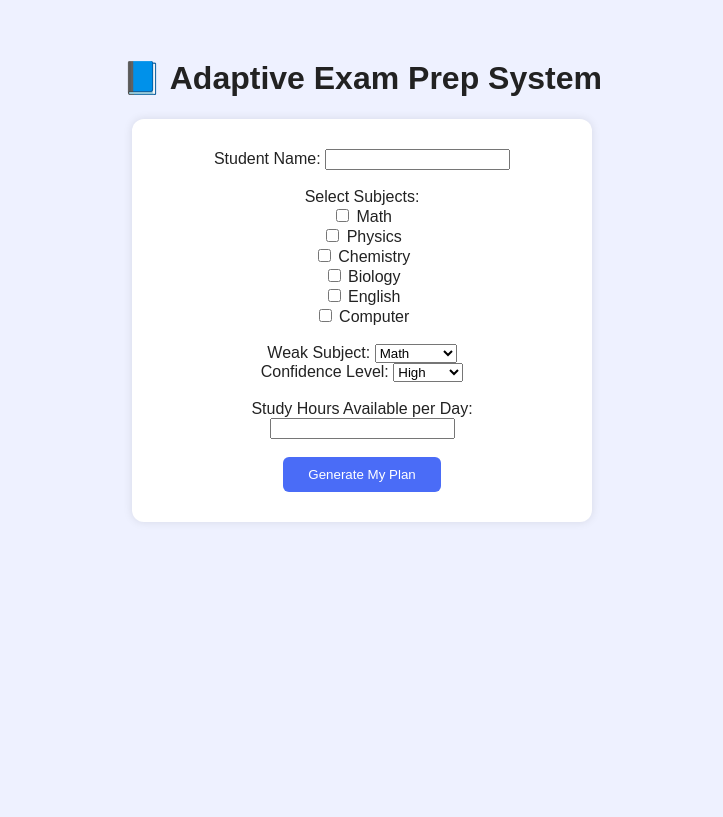
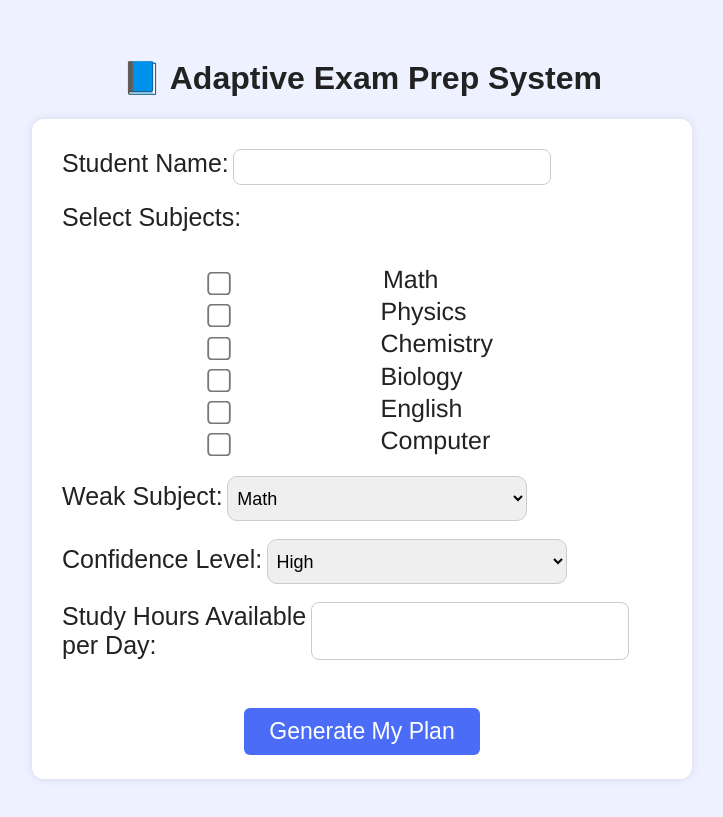
Before and after one commit to rg3945057-netizen/EXAMPREP, a Flask app: page / in a window 1280 px wide. Shown: the whole page, without its empty margins (278-1001 px from the left). Before the commit the page ends 522 px from the top, so only its background shows below. Run offline with Flask 3, Linux system fonts and the light colour scheme.

Commit message:
jaybajrang

```diff
--- /dev/null
+++ b/static/css/shivansh.css
@@ -0,0 +1,107 @@
+body {
+  font-family: 'Poppins', sans-serif;
+  background-color: #eef1ff;
+  text-align: center;
+  color: #222;
+  padding: 30px;
+}
+
+form {
+  background: white;
+  padding: 30px;
+  border-radius: 12px;
+  width: 600px;
+  height: 600px;
+  margin: auto;
+  box-shadow: 0 0 10px rgba(0,0,0,0.1);
+  text-align: left;
+}
+label{
+    font-size: 25px;
+}
+#nattu{
+    margin-bottom: 15px;
+}
+input {
+  width: 300px;
+  padding: 8px;
+  border-radius: 8px;
+  border: 1px solid #ccc;
+  font-size: 16px;
+}
+input[type="checkbox"] {
+  transform: scale(1.8);
+  vertical-align: middle;
+  margin-right: 8px;
+  margin: 7px;
+}
+.big-dropdown {
+  width: 300px;
+  height: 45px;
+  font-size: 18px;
+  border-radius: 10px;
+  padding: 5px;
+  border: 1px solid #ccc;
+}
+#jatayu{
+    margin-bottom: 18px;
+}
+option{
+    font-size: larger;
+}
+
+#bromo{
+    display: flex;
+}
+#jp{
+    padding-right: 5px;
+}
+
+button {
+  background-color: #4A6CF7;
+  color: white;
+  padding: 10px 25px;
+  border: none;
+  border-radius: 6px;
+  cursor: pointer;
+  font-size: 23px;
+}
+
+button:hover {
+  background-color: #3758e1;
+}
+
+table {
+  margin: 20px auto;
+  border-collapse: collapse;
+  width: 80%;
+}
+
+th, td {
+  border: 1px solid #ccc;
+  padding: 10px;
+}
+
+th {
+  background-color: #4A6CF7;
+  color: white;
+}
+
+a {
+  color: #4A6CF7;
+  text-decoration: none;
+}
+
+ul {
+  text-align: left;
+  display: inline-block;
+  margin-top: 20px;
+}
+#sugriv {
+    text-align: center;
+    margin: 30px;
+}
+.bpbp{
+    font-weight: lighter;
+    font-family: 'Franklin Gothic Medium', 'Arial Narrow', Arial, sans-serif;
+}
--- a/templates/index.html
+++ b/templates/index.html
@@ -3,7 +3,7 @@
 <head>
   <meta charset="UTF-8">
   <title>Adaptive Exam Prep</title>
-  <link rel="stylesheet" href="../static/css/style.css">
+  <link rel="stylesheet" href="../static/css/shivansh.css">
 </head>
 <body>
   <h1>📘 Adaptive Exam Prep System</h1>
@@ -12,13 +12,13 @@
     <label>Student Name:</label>
     <input type="text" name="name" required><br><br>
 
-    <label>Select Subjects:</label><br>
-<input type="checkbox" name="subjects" value="Math"> Math<br>
-<input type="checkbox" name="subjects" value="Physics"> Physics<br>
-<input type="checkbox" name="subjects" value="Chemistry"> Chemistry<br>
-<input type="checkbox" name="subjects" value="Biology"> Biology<br>
-<input type="checkbox" name="subjects" value="English"> English<br>
-<input type="checkbox" name="subjects" value="Computer"> Computer<br><br>
+    <div id="nattu"><label >Select Subjects:</label></div><br>
+<input type="checkbox" name="subjects" value="Math"><label class="bpbp"> Math</label><br>
+<input type="checkbox" name="subjects" value="Physics"> <label class="bpbp">Physics</label><br>
+<input type="checkbox" name="subjects" value="Chemistry"> <label class="bpbp">Chemistry</label><br>
+<input type="checkbox" name="subjects" value="Biology"> <label class="bpbp">Biology</label><br>
+<input type="checkbox" name="subjects" value="English"> <label class="bpbp">English</label><br>
+<input type="checkbox" name="subjects" value="Computer"> <label class="bpbp">Computer</label><br><br>
 
 <script>
 const checkboxes = document.querySelectorAll('input[name="subjects"]'); // plural
@@ -36,27 +36,27 @@ checkboxes.forEach(cb => {
 
 
 
-    <label>Weak Subject:</label>
-    <select name="weak" required>
+    <div id="jatayu"><label>Weak Subject:</label>
+    <select name="weak" class="big-dropdown" required>
       <option value="Math">Math</option>
       <option value="Physics">Physics</option>
       <option value="Chemistry">Chemistry</option>
       <option value="Biology">Biology</option>
       <option value="English">English</option>
       <option value="Computer">Computer</option>
-    </select><br>
+    </select><br></div>
 
     <label>Confidence Level:</label>
-    <select name="confidence">
+    <select class="big-dropdown " name="confidence">
       <option value="high">High</option>
       <option value="medium">Medium</option>
       <option value="low">Low</option>
     </select><br><br>
 
-    <label>Study Hours Available per Day:</label>
-    <input type="number" name="time" required><br><br>
+    <div id="bromo"><label id="jp">Study Hours Available<br> per Day:</label>
+    <input type="number" name="time" required></div><br>
 
-    <button type="submit">Generate My Plan</button>
+    <div id="sugriv"><button type="submit">Generate My Plan</button></div>
   </form>
 </body>
 </html>
```
